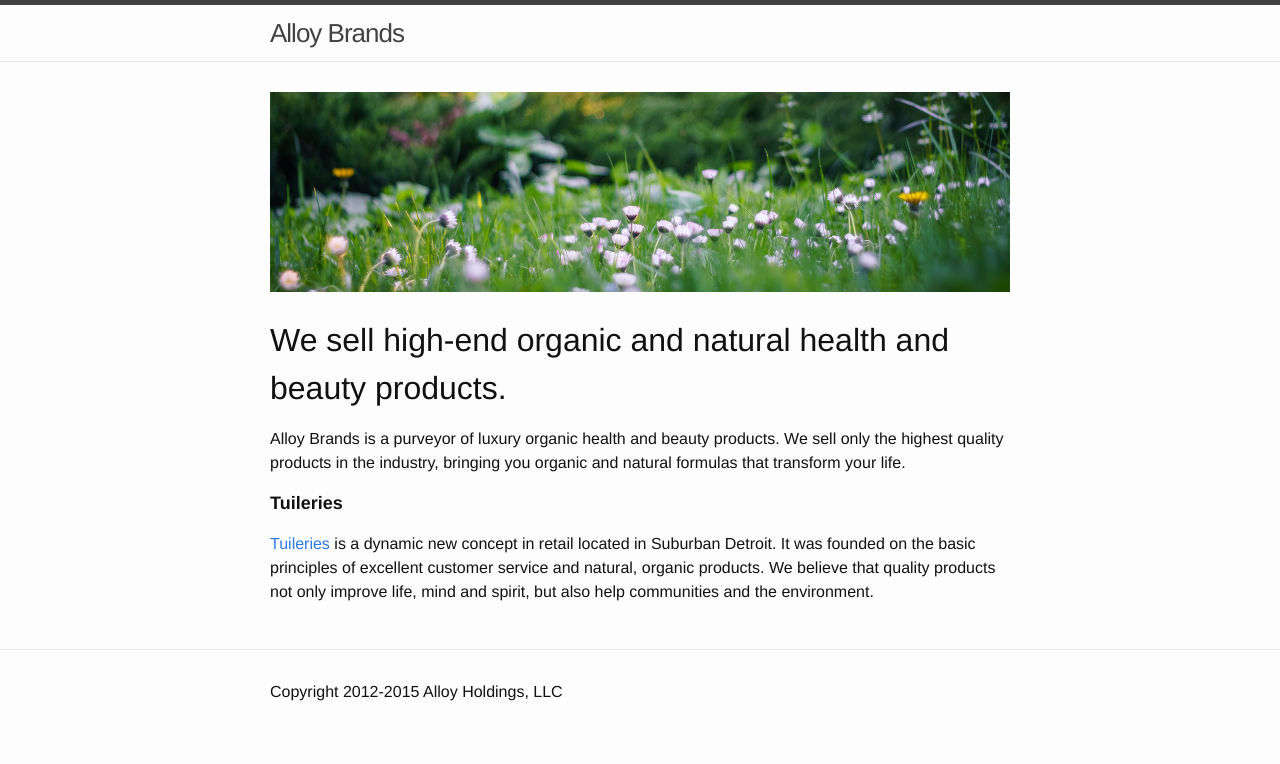
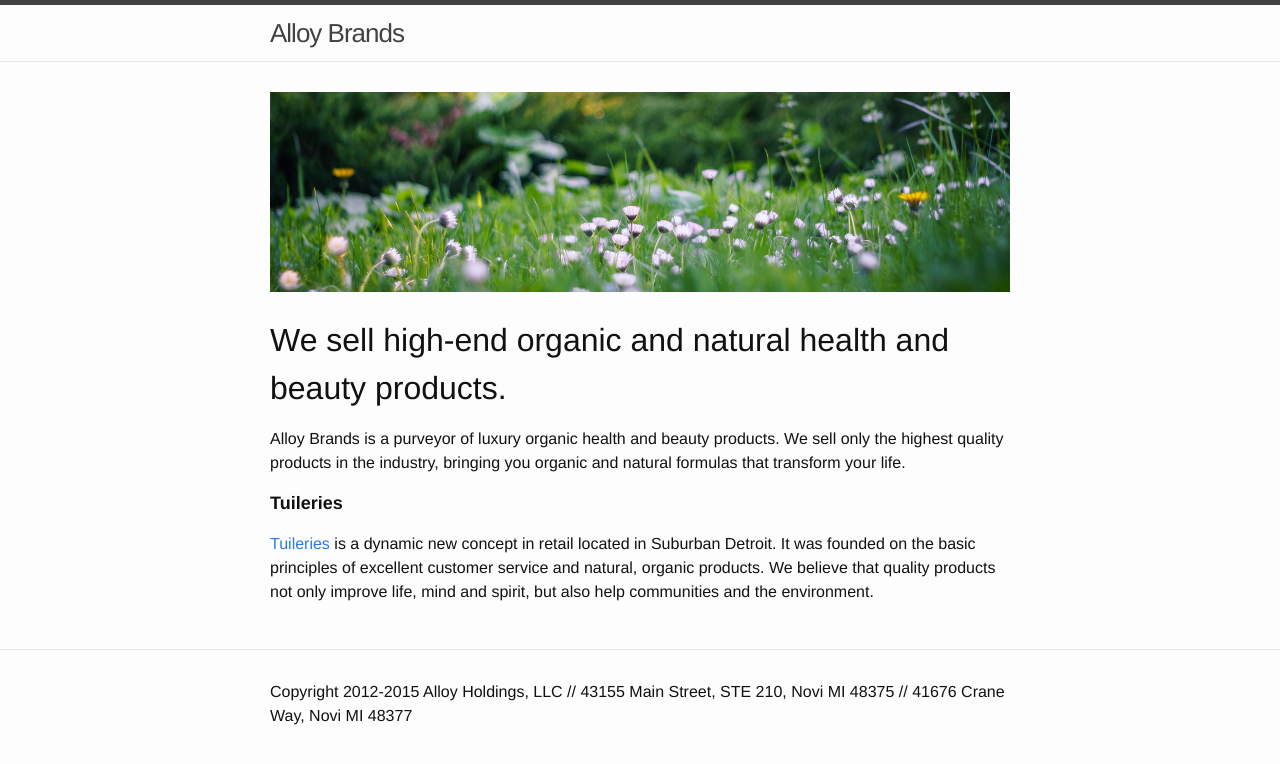
Before and after one commit to kurtedelbrock/kurtedelbrock.github.io, a Jekyll site: the page built from index.html, in a window 1280 px wide. Shown: the top 764 px of the page. Built offline with Jekyll 4.4.1, drawn with Linux system fonts in a browser that asks for light colours.

Commit message:
Create footer.html

```diff
--- a/_includes/footer.html
+++ b/_includes/footer.html
@@ -1,6 +1,6 @@
 <footer class="site-footer">
 
   <div class="wrapper">
-    Copyright 2012-2015 Alloy Holdings, LLC
+    Copyright 2012-2015 Alloy Holdings, LLC // 43155 Main Street, STE 210, Novi MI 48375 // 41676 Crane Way, Novi MI 48377
   </div>
 </footer>
```
